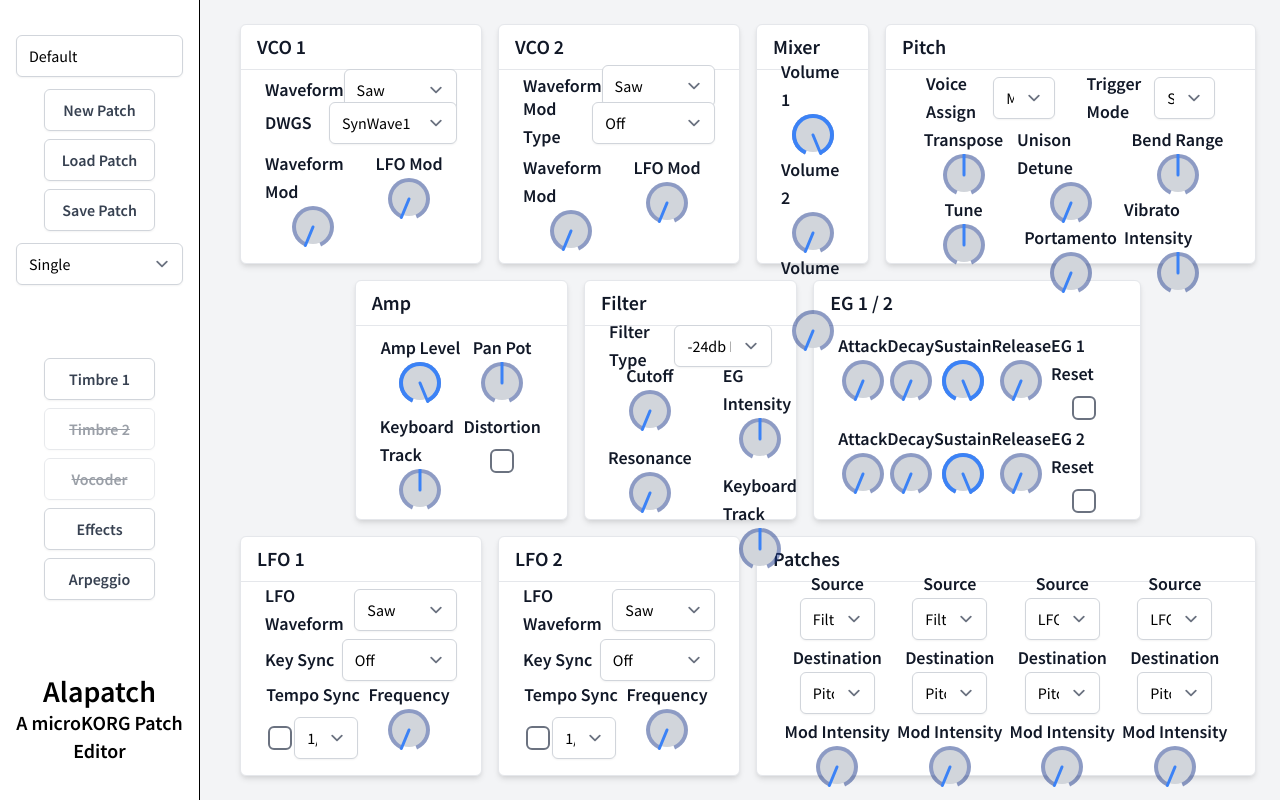
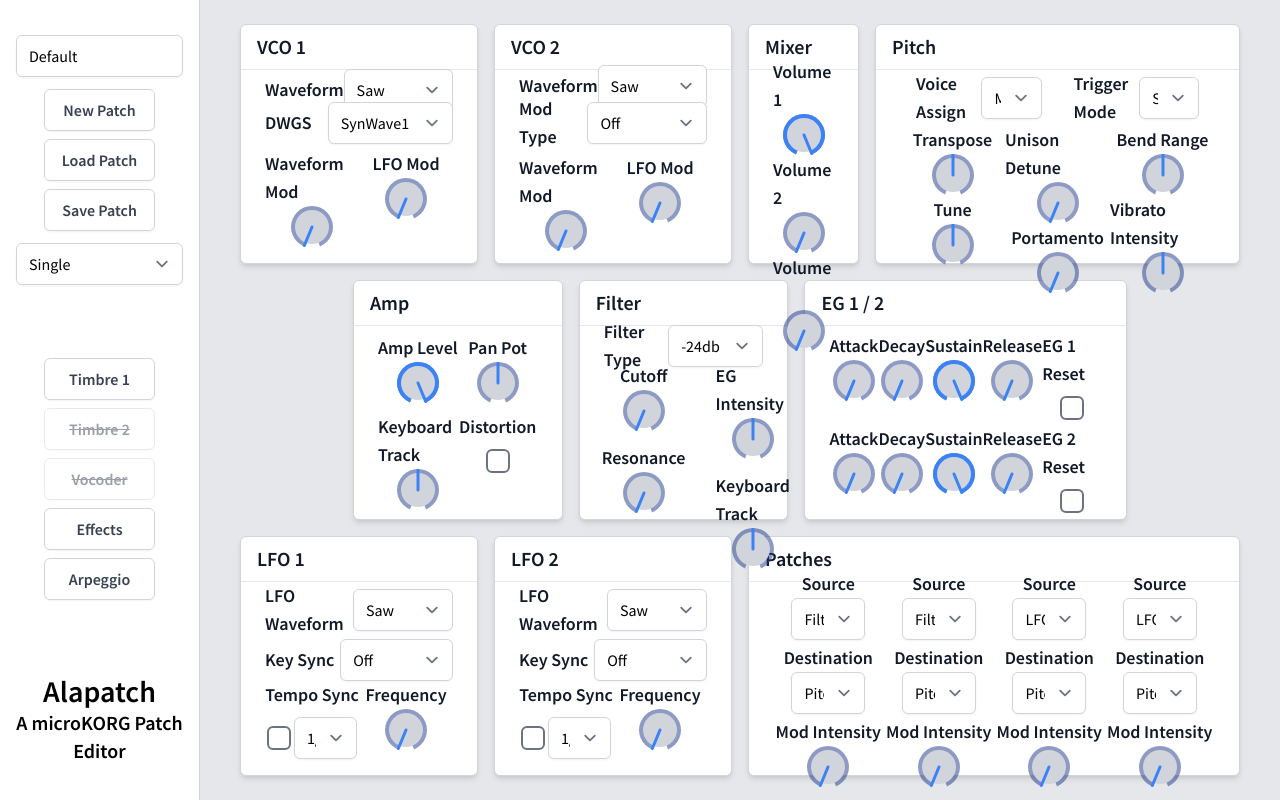
Before and after one commit to ifacodes/alapatch, a React (Create React App) app: page / in a window 1280 px wide. Shown: the top 800 px of the page. Built offline with nearby package versions, Linux system fonts and the light colour scheme.

Commit message:
small adjustments

```diff
--- a/src/App.js
+++ b/src/App.js
@@ -8,7 +8,7 @@ function App() {
     return false;
   };
   return (
-    <div className='bg-gray-100 grid grid-cols-6 grid-rows-1 gap-4 h-screen'>
+    <div className='bg-gray-200 grid grid-cols-6 grid-rows-1 gap-4 h-screen'>
       <Menu />
       <Editor />
     </div>
--- a/src/features/editor/Timbre.js
+++ b/src/features/editor/Timbre.js
@@ -13,7 +13,7 @@ import { selectById } from './timbreSlice.js';
 export default function Timbre(props) {
   const ids = useSelector((state) => selectById(state, props.id));
   return (
-    <div className='h-screen grid grid-cols-8 grid-rows-3 gap-4 p-6'>
+    <div className='h-screen grid grid-cols-8 grid-rows-3 gap-4 p-6 pr-10'>
       <VCO
         className='col-span-2'
         name='VCO 1'
--- a/src/features/editor/card.js
+++ b/src/features/editor/card.js
@@ -3,7 +3,7 @@ export default function Card(props = { className: 'col-span-2' }) {
     <div
       className={
         props.className +
-        ' flex flex-col justify-start border border-gray-200 rounded-md shadow-md bg-white'
+        ' flex flex-col justify-start border border-gray-300 rounded-md shadow-md bg-white'
       }>
       <header className='flex items-start justify-between py-2 px-4 border-b border-solid border-gray-200'>
         <h3 className='pointer-events-none text-xl font-semibold text-gray-900'>
--- a/src/features/editor/index.js
+++ b/src/features/editor/index.js
@@ -7,7 +7,7 @@ import { useSelector } from 'react-redux';
 export default function Editor() {
   const activeTab = useSelector((state) => state.parameters.activeTab);
   return (
-    <div className='col-span-5 overflow-y-scroll overscroll-contain'>
+    <div className='col-span-5 overflow-y-auto overscroll-contain'>
       {activeTab === 'Timbre1' ? <Timbre id='timbre1' /> : null}
       {activeTab === 'Timbre2' ? <Timbre id='timbre2' /> : null}
       {activeTab === 'Vocoder' ? <Vocoder id='vocoder' /> : null}
--- a/src/features/menu/index.js
+++ b/src/features/menu/index.js
@@ -30,7 +30,7 @@ export default function Menu() {
   }, [file, dispatch]);
 
   return (
-    <div className='col-span-1 flex flex-col justify-around border-solid border-r border-black bg-white px-4'>
+    <div className='col-span-1 flex flex-col justify-around border-solid border-r border-gray-300 bg-white px-4'>
       <div className='menu-patch-container'>
         <div className='patch-name'>
           <input
```
